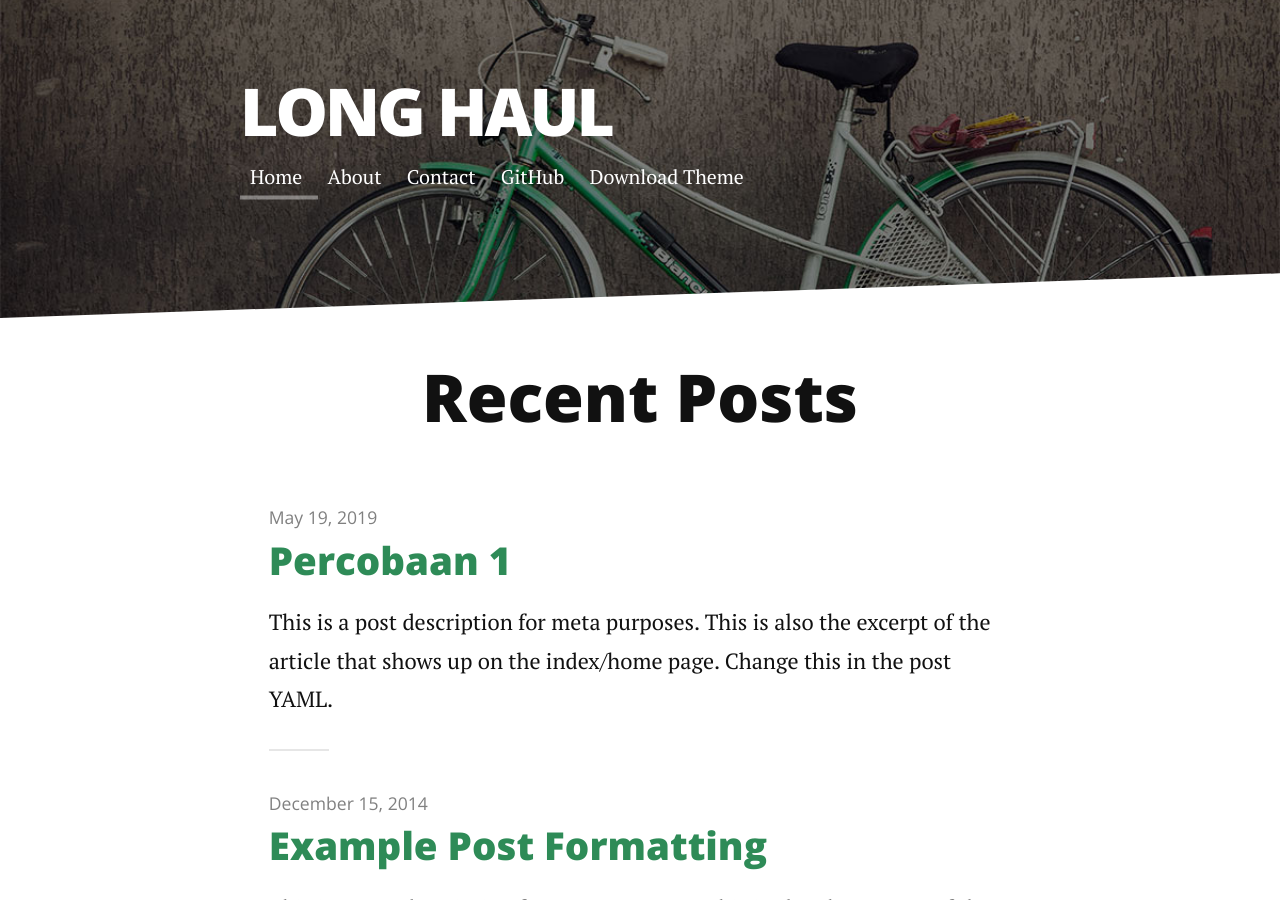
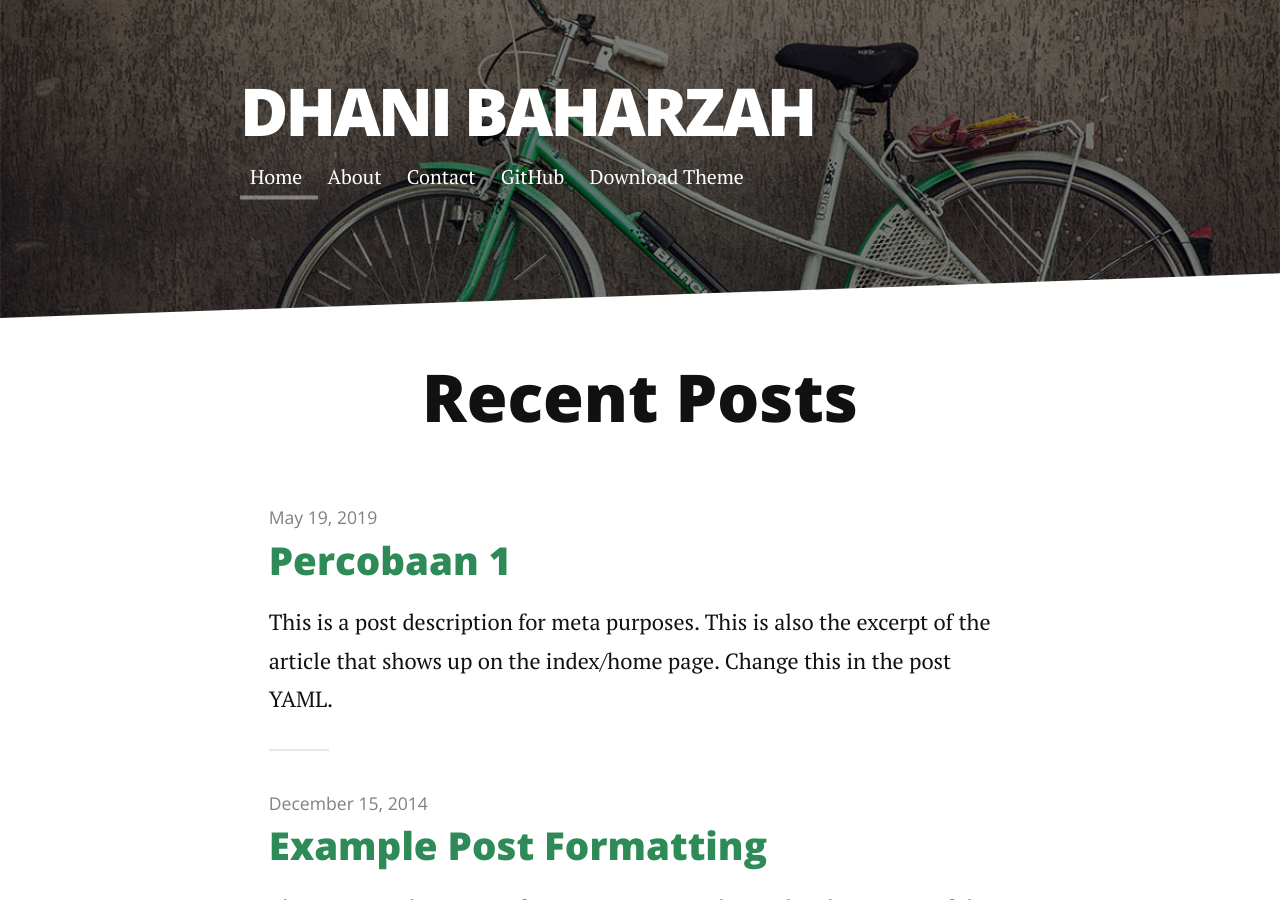
Before and after one commit to dhanibaharzah/dhanibaharzah.github.io, a Jekyll site: the page built from index.html, in a window 1280 px wide and 900 px high. Built offline with Jekyll 4.4.1, drawn with Linux system fonts in a browser that asks for light colours; nearby versions of some CDN libraries; the list of posts is cut into pages by our own code.

Commit message:
Update _config.yml

```diff
--- a/_config.yml
+++ b/_config.yml
@@ -1,4 +1,4 @@
-title: Long Haul
+title: Dhani Baharzah
 description: Long Form Jekyll theme built with SASS / COMPASS / SUSY
 
 url: http://brianmaierjr.github.com/long-haul
```
